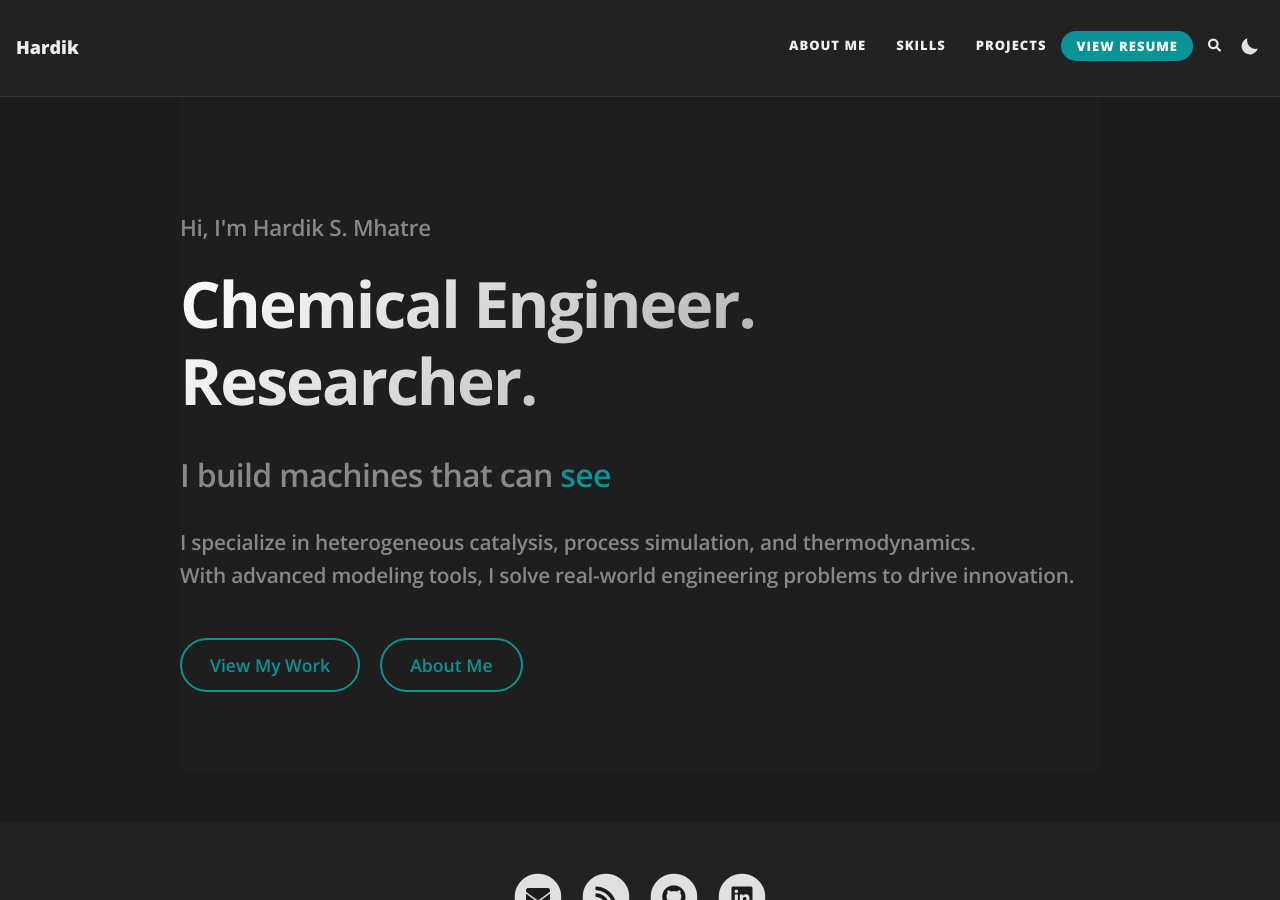
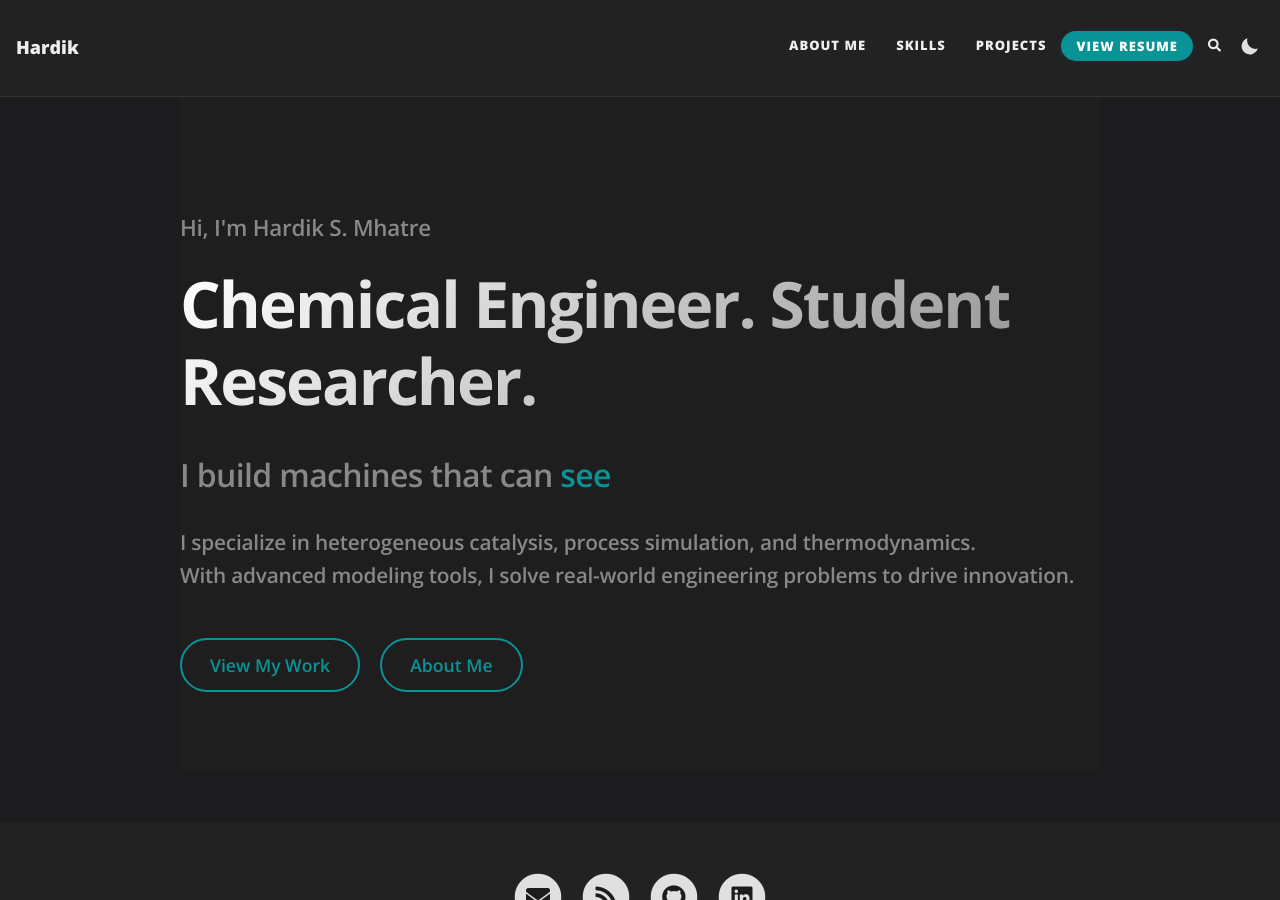
Before and after one commit to Hardik-Ma/Hardik-Ma.github.io, a Jekyll site: the page built from index.html, in a window 1280 px wide and 900 px high. Built offline with Jekyll 4.4.1, drawn with Linux system fonts in a browser that asks for light colours; the list of posts is cut into pages by our own code; comment, search, counter and statistics services are not loaded.

Commit message:
Added some modifications to the home page

```diff
--- a/index.html
+++ b/index.html
@@ -1,14 +1,12 @@
 ---
 layout: default
-#title: Sagar Wadke
-#subtitle: Mechanical Engineer
 ---
 
 <section class="hero">
   <div class="hero-content">
     <div class="hero-text-container">
       <p class="hero-description animate-on-load">Hi, I'm Hardik S. Mhatre</p>
-      <h1 class="hero-title animate-on-load">Chemical Engineer. Researcher.</h1>
+      <h1 class="hero-title animate-on-load">Chemical Engineer. Student Researcher.</h1>
       <h2 class="hero-subtitle animate-on-load"><span class="hero-typing">I optimize complex processes</span></h2>
       <p class="hero-description animate-on-load">
         I specialize in heterogeneous catalysis, process simulation, and thermodynamics.
```
